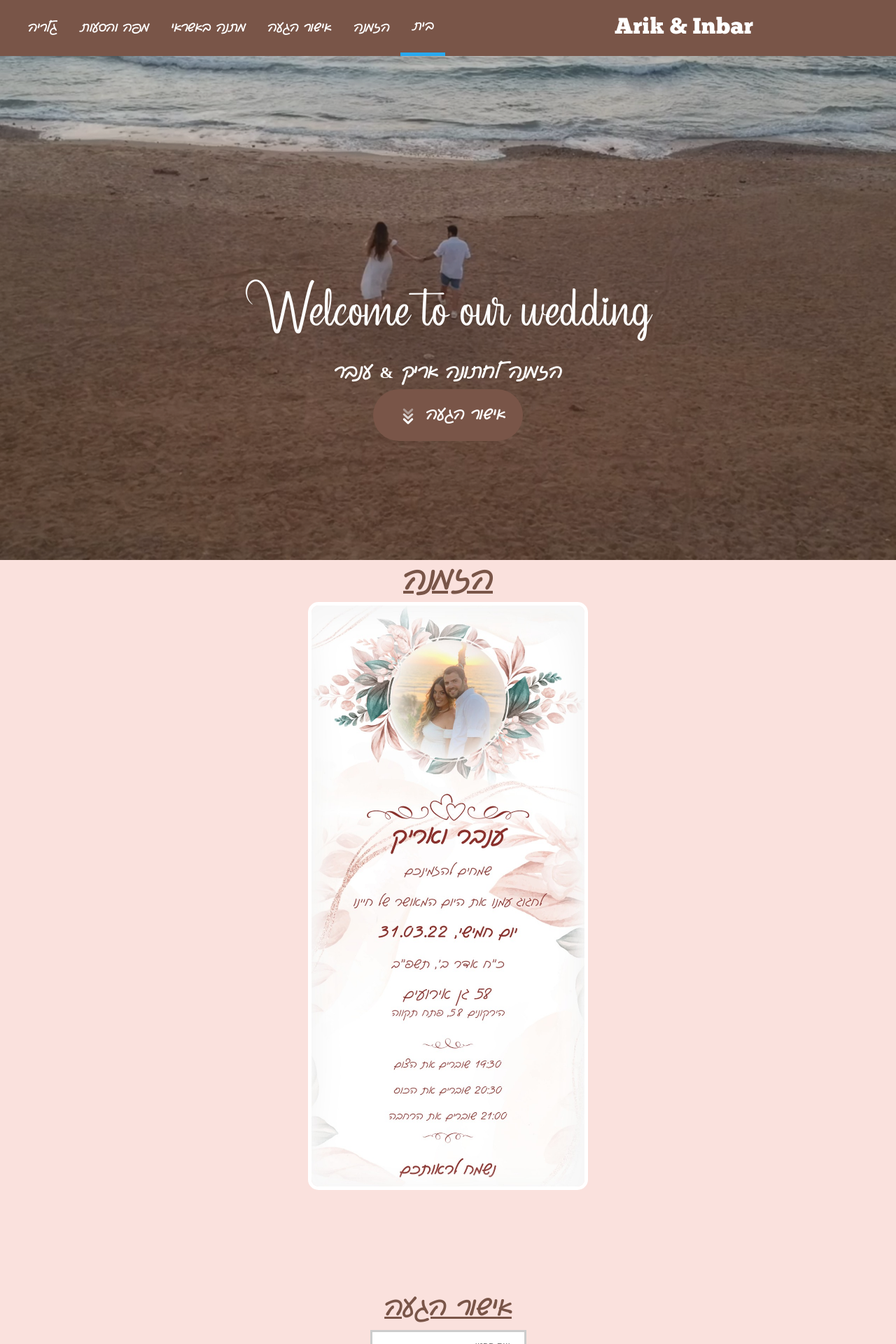
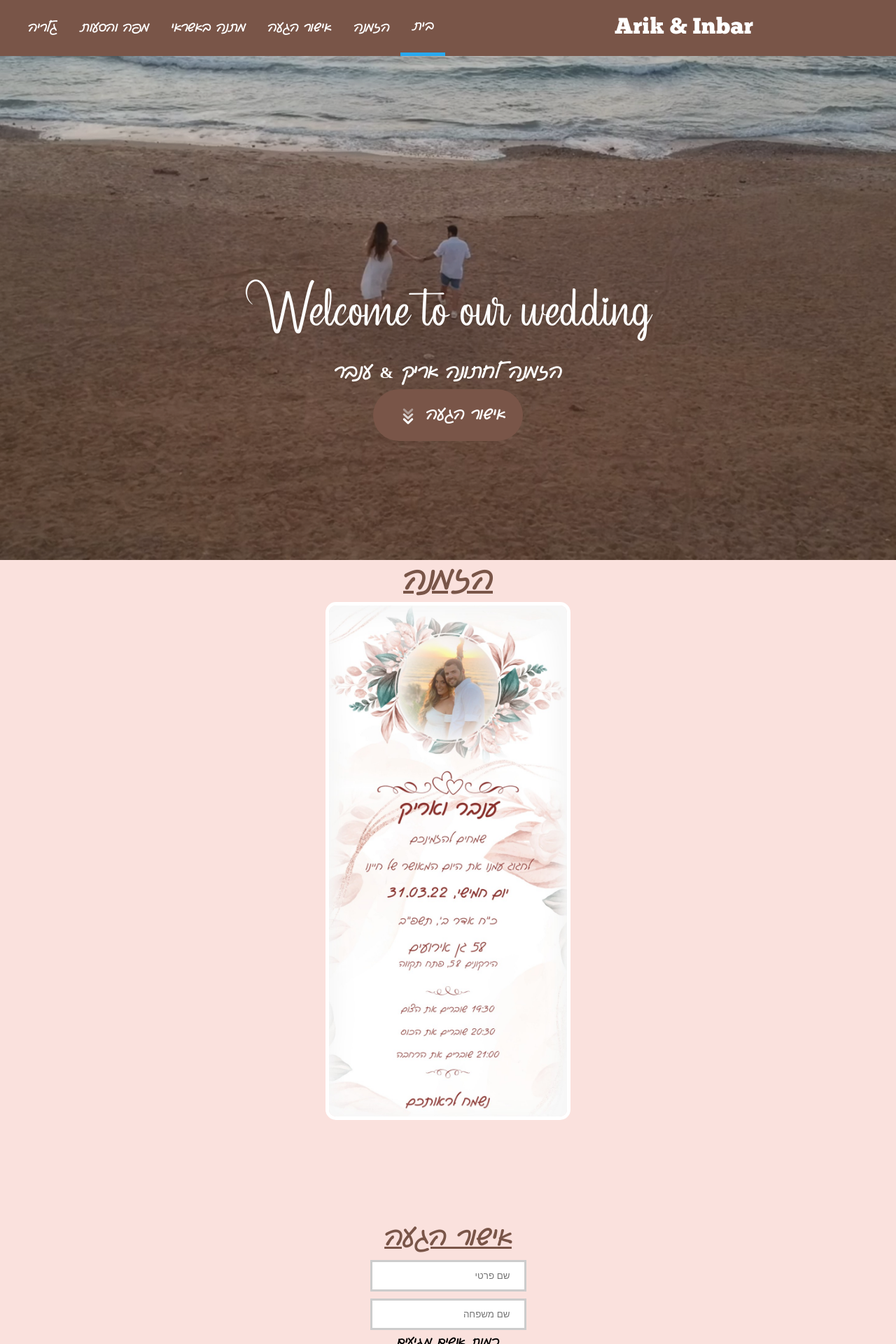
Before and after one commit to arikz-tech/RSVP, a React (Create React App) app: page / in a window 1280 px wide. Shown: the top 1920 px of the page at 70% size. Built offline with nearby package versions, Linux system fonts and the light colour scheme; a web font is replaced by a local one.

Commit message:
last commit

```diff
--- a/src/componenets/Invitation/InvitationElements.js
+++ b/src/componenets/Invitation/InvitationElements.js
@@ -9,7 +9,7 @@ export const InvitationSectionContainer = styled.div`
 
   direction: rtl;
   align-items: center;
-  height: 900px;
+  height: 800px;
   z-index: 1;
 
   :before {
@@ -41,6 +41,6 @@ export const H1 = styled.h1`
 export const Image = styled.img`
   border: 5px solid #fff;
   border-radius: 15px;
-  width: 400px;
-  height: 900px;
+  width: 350px;
+  height: 800px;
 `;
```
